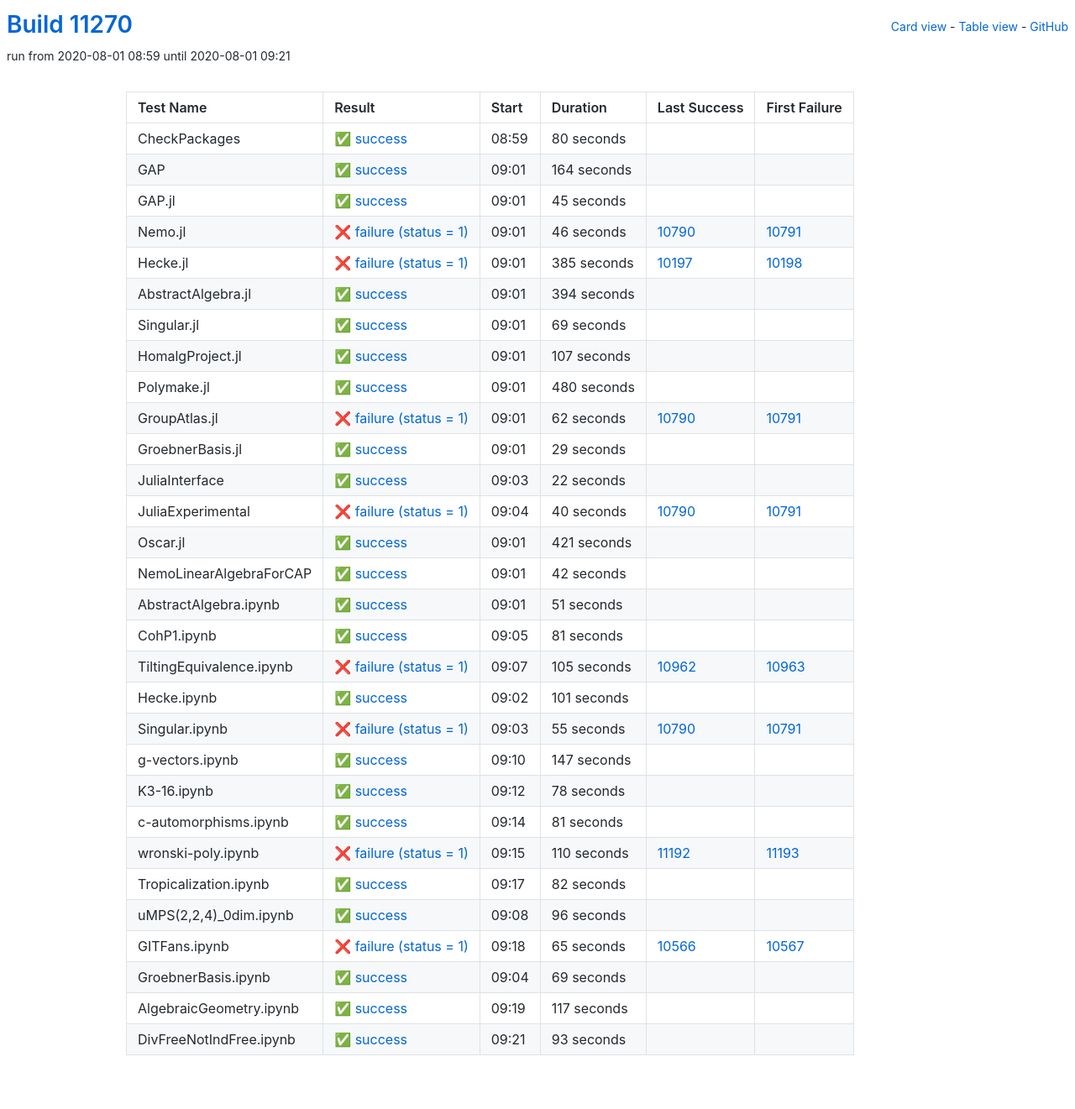
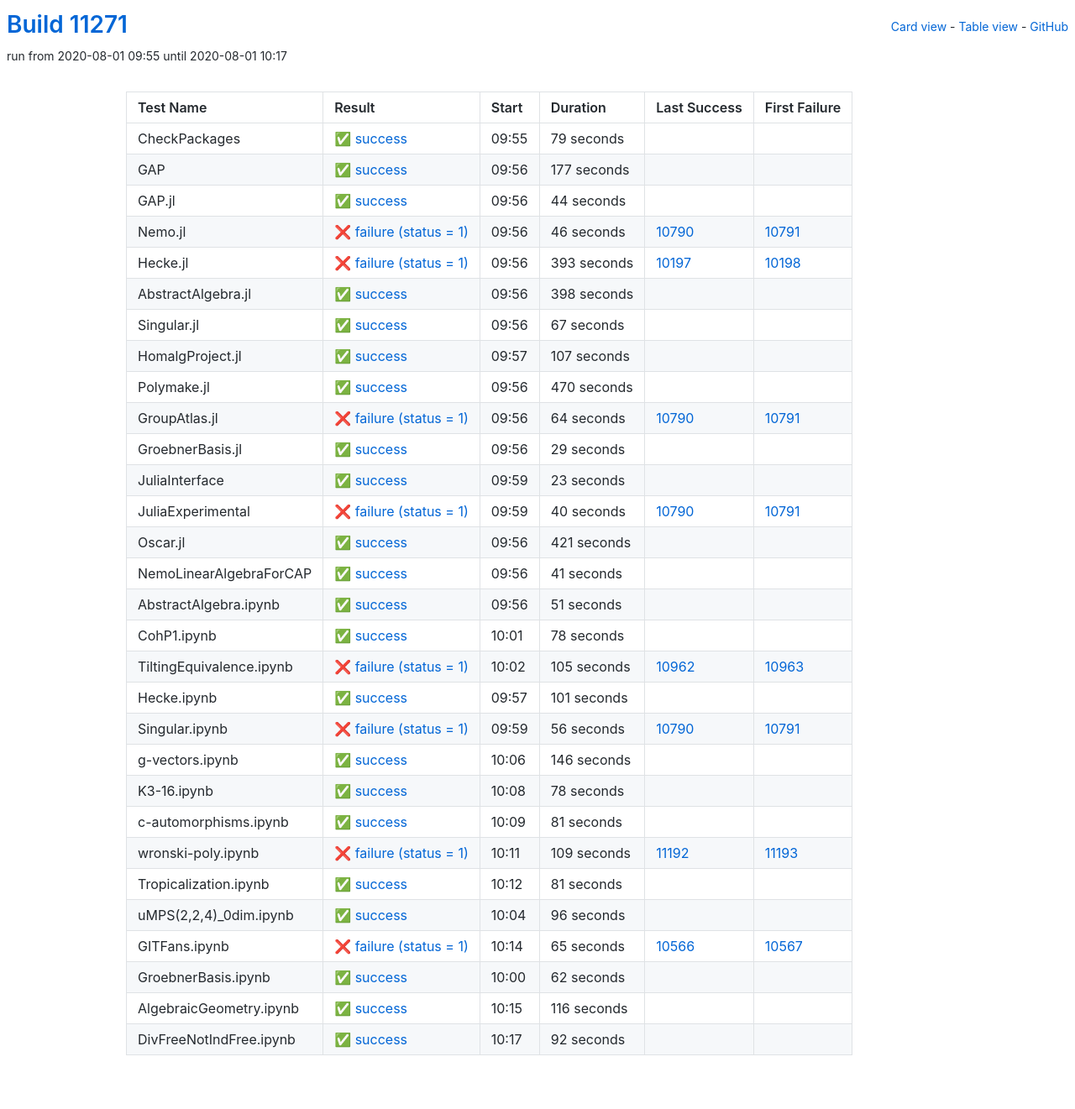
Before and after one commit to oscar-system/oscar-ci-status, a Jekyll site: the page built from table.html, in a window 1280 px wide. Shown: the whole page at 84% size. Built offline with Jekyll 4.4.1, drawn with Linux system fonts in a browser that asks for light colours.

Commit message:
Build #11271

```diff
--- a/_data/ci.yml
+++ b/_data/ci.yml
@@ -1,6 +1,6 @@
 ---
-build: 11270
-build_url: https://oscarci.mathematik.uni-kl.de/job/oscar/11270/
+build: 11271
+build_url: https://oscarci.mathematik.uni-kl.de/job/oscar/11271/
 job: oscar
 organization: oscar-system
 repo: oscar-ci-status
@@ -8,44 +8,44 @@
 tests:
 - name: CheckPackages
   id: checkpackages
-  log: https://oscarci.mathematik.uni-kl.de/job/oscar/11270/artifact/logs/build-11270/CheckPackages.log
-  start: 2020-08-01 08:59
+  log: https://oscarci.mathematik.uni-kl.de/job/oscar/11271/artifact/logs/build-11271/CheckPackages.log
+  start: 2020-08-01 09:55
   success: true
   exitcode: 0
   status: success
-  duration: 80
+  duration: 79
   last_success: false
   last_success_url:
   first_failure: false
   first_failure_url:
 - name: GAP
   id: gap
-  log: https://oscarci.mathematik.uni-kl.de/job/oscar/11270/artifact/logs/build-11270/GAP.log
-  start: 2020-08-01 09:01
+  log: https://oscarci.mathematik.uni-kl.de/job/oscar/11271/artifact/logs/build-11271/GAP.log
+  start: 2020-08-01 09:56
   success: true
   exitcode: 0
   status: success
-  duration: 164
+  duration: 177
   last_success: false
   last_success_url:
   first_failure: false
   first_failure_url:
 - name: GAP.jl
   id: gap-jl
-  log: https://oscarci.mathematik.uni-kl.de/job/oscar/11270/artifact/logs/build-11270/GAP.jl.log
-  start: 2020-08-01 09:01
+  log: https://oscarci.mathematik.uni-kl.de/job/oscar/11271/artifact/logs/build-11271/GAP.jl.log
+  start: 2020-08-01 09:56
   success: true
   exitcode: 0
   status: success
-  duration: 45
+  duration: 44
   last_success: false
   last_success_url:
   first_failure: false
   first_failure_url:
 - name: Nemo.jl
   id: nemo-jl
-  log: https://oscarci.mathematik.uni-kl.de/job/oscar/11270/artifact/logs/build-11270/Nemo.jl.log
-  start: 2020-08-01 09:01
+  log: https://oscarci.mathematik.uni-kl.de/job/oscar/11271/artifact/logs/build-11271/Nemo.jl.log
+  start: 2020-08-01 09:56
   success: false
   exitcode: 1
   status: failure
@@ -56,44 +56,44 @@
   first_failure_url: https://oscarci.mathematik.uni-kl.de/job/oscar/10791/
 - name: Hecke.jl
   id: hecke-jl
-  log: https://oscarci.mathematik.uni-kl.de/job/oscar/11270/artifact/logs/build-11270/Hecke.jl.log
-  start: 2020-08-01 09:01
+  log: https://oscarci.mathematik.uni-kl.de/job/oscar/11271/artifact/logs/build-11271/Hecke.jl.log
+  start: 2020-08-01 09:56
   success: false
   exitcode: 1
   status: failure
-  duration: 385
+  duration: 393
   last_success: 10197
   last_success_url: https://oscarci.mathematik.uni-kl.de/job/oscar/10197/
   first_failure: 10198
   first_failure_url: https://oscarci.mathematik.uni-kl.de/job/oscar/10198/
 - name: AbstractAlgebra.jl
   id: abstractalgebra-jl
-  log: https://oscarci.mathematik.uni-kl.de/job/oscar/11270/artifact/logs/build-11270/AbstractAlgebra.jl.log
-  start: 2020-08-01 09:01
+  log: https://oscarci.mathematik.uni-kl.de/job/oscar/11271/artifact/logs/build-11271/AbstractAlgebra.jl.log
+  start: 2020-08-01 09:56
   success: true
   exitcode: 0
   status: success
-  duration: 394
+  duration: 398
   last_success: false
   last_success_url:
   first_failure: false
   first_failure_url:
 - name: Singular.jl
   id: singular-jl
-  log: https://oscarci.mathematik.uni-kl.de/job/oscar/11270/artifact/logs/build-11270/Singular.jl.log
-  start: 2020-08-01 09:01
+  log: https://oscarci.mathematik.uni-kl.de/job/oscar/11271/artifact/logs/build-11271/Singular.jl.log
+  start: 2020-08-01 09:56
   success: true
   exitcode: 0
   status: success
-  duration: 69
+  duration: 67
   last_success: false
   last_success_url:
   first_failure: false
   first_failure_url:
 - name: HomalgProject.jl
   id: homalgproject-jl
-  log: https://oscarci.mathematik.uni-kl.de/job/oscar/11270/artifact/logs/build-11270/HomalgProject.jl.log
-  start: 2020-08-01 09:01
+  log: https://oscarci.mathematik.uni-kl.de/job/oscar/11271/artifact/logs/build-11271/HomalgProject.jl.log
+  start: 2020-08-01 09:57
   success: true
   exitcode: 0
   status: success
@@ -104,32 +104,32 @@
   first_failure_url:
 - name: Polymake.jl
   id: polymake-jl
-  log: https://oscarci.mathematik.uni-kl.de/job/oscar/11270/artifact/logs/build-11270/Polymake.jl.log
-  start: 2020-08-01 09:01
+  log: https://oscarci.mathematik.uni-kl.de/job/oscar/11271/artifact/logs/build-11271/Polymake.jl.log
+  start: 2020-08-01 09:56
   success: true
   exitcode: 0
   status: success
-  duration: 480
+  duration: 470
   last_success: false
   last_success_url:
   first_failure: false
   first_failure_url:
 - name: GroupAtlas.jl
   id: groupatlas-jl
-  log: https://oscarci.mathematik.uni-kl.de/job/oscar/11270/artifact/logs/build-11270/GroupAtlas.jl.log
-  start: 2020-08-01 09:01
+  log: https://oscarci.mathematik.uni-kl.de/job/oscar/11271/artifact/logs/build-11271/GroupAtlas.jl.log
+  start: 2020-08-01 09:56
   success: false
   exitcode: 1
   status: failure
-  duration: 62
+  duration: 64
   last_success: 10790
   last_success_url: https://oscarci.mathematik.uni-kl.de/job/oscar/10790/
   first_failure: 10791
   first_failure_url: https://oscarci.mathematik.uni-kl.de/job/oscar/10791/
 - name: GroebnerBasis.jl
   id: groebnerbasis-jl
-  log: https://oscarci.mathematik.uni-kl.de/job/oscar/11270/artifact/logs/build-11270/GroebnerBasis.jl.log
-  start: 2020-08-01 09:01
+  log: https://oscarci.mathematik.uni-kl.de/job/oscar/11271/artifact/logs/build-11271/GroebnerBasis.jl.log
+  start: 2020-08-01 09:56
   success: true
   exitcode: 0
   status: success
@@ -140,20 +140,20 @@
   first_failure_url:
 - name: JuliaInterface
   id: juliainterface
-  log: https://oscarci.mathematik.uni-kl.de/job/oscar/11270/artifact/logs/build-11270/JuliaInterface.log
-  start: 2020-08-01 09:03
+  log: https://oscarci.mathematik.uni-kl.de/job/oscar/11271/artifact/logs/build-11271/JuliaInterface.log
+  start: 2020-08-01 09:59
   success: true
   exitcode: 0
   status: success
-  duration: 22
+  duration: 23
   last_success: false
   last_success_url:
   first_failure: false
   first_failure_url:
 - name: JuliaExperimental
   id: juliaexperimental
-  log: https://oscarci.mathematik.uni-kl.de/job/oscar/11270/artifact/logs/build-11270/JuliaExperimental.log
-  start: 2020-08-01 09:04
+  log: https://oscarci.mathematik.uni-kl.de/job/oscar/11271/artifact/logs/build-11271/JuliaExperimental.log
+  start: 2020-08-01 09:59
   success: false
   exitcode: 1
   status: failure
@@ -164,8 +164,8 @@
   first_failure_url: https://oscarci.mathematik.uni-kl.de/job/oscar/10791/
 - name: Oscar.jl
   id: oscar-jl
-  log: https://oscarci.mathematik.uni-kl.de/job/oscar/11270/artifact/logs/build-11270/Oscar.jl.log
-  start: 2020-08-01 09:01
+  log: https://oscarci.mathematik.uni-kl.de/job/oscar/11271/artifact/logs/build-11271/Oscar.jl.log
+  start: 2020-08-01 09:56
   success: true
   exitcode: 0
   status: success
@@ -176,20 +176,20 @@
   first_failure_url:
 - name: NemoLinearAlgebraForCAP
   id: nemolinearalgebraforcap
-  log: https://oscarci.mathematik.uni-kl.de/job/oscar/11270/artifact/logs/build-11270/NemoLinearAlgebraForCAP.log
-  start: 2020-08-01 09:01
+  log: https://oscarci.mathematik.uni-kl.de/job/oscar/11271/artifact/logs/build-11271/NemoLinearAlgebraForCAP.log
+  start: 2020-08-01 09:56
   success: true
   exitcode: 0
   status: success
-  duration: 42
+  duration: 41
   last_success: false
   last_success_url:
   first_failure: false
   first_failure_url:
 - name: AbstractAlgebra.ipynb
   id: abstractalgebra-ipynb
-  log: https://oscarci.mathematik.uni-kl.de/job/oscar/11270/artifact/logs/build-11270/AbstractAlgebra.ipynb.log
-  start: 2020-08-01 09:01
+  log: https://oscarci.mathematik.uni-kl.de/job/oscar/11271/artifact/logs/build-11271/AbstractAlgebra.ipynb.log
+  start: 2020-08-01 09:56
   success: true
   exitcode: 0
   status: success
@@ -200,20 +200,20 @@
   first_failure_url:
 - name: CohP1.ipynb
   id: cohp1-ipynb
-  log: https://oscarci.mathematik.uni-kl.de/job/oscar/11270/artifact/logs/build-11270/CohP1.ipynb.log
-  start: 2020-08-01 09:05
+  log: https://oscarci.mathematik.uni-kl.de/job/oscar/11271/artifact/logs/build-11271/CohP1.ipynb.log
+  start: 2020-08-01 10:01
   success: true
   exitcode: 0
   status: success
-  duration: 81
+  duration: 78
   last_success: false
   last_success_url:
   first_failure: false
   first_failure_url:
 - name: TiltingEquivalence.ipynb
   id: tiltingequivalence-ipynb
-  log: https://oscarci.mathematik.uni-kl.de/job/oscar/11270/artifact/logs/build-11270/TiltingEquivalence.ipynb.log
-  start: 2020-08-01 09:07
+  log: https://oscarci.mathematik.uni-kl.de/job/oscar/11271/artifact/logs/build-11271/TiltingEquivalence.ipynb.log
+  start: 2020-08-01 10:02
   success: false
   exitcode: 1
   status: failure
@@ -224,8 +224,8 @@
   first_failure_url: https://oscarci.mathematik.uni-kl.de/job/oscar/10963/
 - name: Hecke.ipynb
   id: hecke-ipynb
-  log: https://oscarci.mathematik.uni-kl.de/job/oscar/11270/artifact/logs/build-11270/Hecke.ipynb.log
-  start: 2020-08-01 09:02
+  log: https://oscarci.mathematik.uni-kl.de/job/oscar/11271/artifact/logs/build-11271/Hecke.ipynb.log
+  start: 2020-08-01 09:57
   success: true
   exitcode: 0
   status: success
@@ -236,32 +236,32 @@
   first_failure_url:
 - name: Singular.ipynb
   id: singular-ipynb
-  log: https://oscarci.mathematik.uni-kl.de/job/oscar/11270/artifact/logs/build-11270/Singular.ipynb.log
-  start: 2020-08-01 09:03
+  log: https://oscarci.mathematik.uni-kl.de/job/oscar/11271/artifact/logs/build-11271/Singular.ipynb.log
+  start: 2020-08-01 09:59
   success: false
   exitcode: 1
   status: failure
-  duration: 55
+  duration: 56
   last_success: 10790
   last_success_url: https://oscarci.mathematik.uni-kl.de/job/oscar/10790/
   first_failure: 10791
   first_failure_url: https://oscarci.mathematik.uni-kl.de/job/oscar/10791/
 - name: g-vectors.ipynb
   id: g-vectors-ipynb
-  log: https://oscarci.mathematik.uni-kl.de/job/oscar/11270/artifact/logs/build-11270/g-vectors.ipynb.log
-  start: 2020-08-01 09:10
+  log: https://oscarci.mathematik.uni-kl.de/job/oscar/11271/artifact/logs/build-11271/g-vectors.ipynb.log
+  start: 2020-08-01 10:06
   success: true
   exitcode: 0
   status: success
-  duration: 147
+  duration: 146
   last_success: false
   last_success_url:
   first_failure: false
   first_failure_url:
 - name: K3-16.ipynb
   id: k3-16-ipynb
-  log: https://oscarci.mathematik.uni-kl.de/job/oscar/11270/artifact/logs/build-11270/K3-16.ipynb.log
-  start: 2020-08-01 09:12
+  log: https://oscarci.mathematik.uni-kl.de/job/oscar/11271/artifact/logs/build-11271/K3-16.ipynb.log
+  start: 2020-08-01 10:08
   success: true
   exitcode: 0
   status: success
@@ -272,8 +272,8 @@
   first_failure_url:
 - name: c-automorphisms.ipynb
   id: c-automorphisms-ipynb
-  log: https://oscarci.mathematik.uni-kl.de/job/oscar/11270/artifact/logs/build-11270/c-automorphisms.ipynb.log
-  start: 2020-08-01 09:14
+  log: https://oscarci.mathematik.uni-kl.de/job/oscar/11271/artifact/logs/build-11271/c-automorphisms.ipynb.log
+  start: 2020-08-01 10:09
   success: true
   exitcode: 0
   status: success
@@ -284,32 +284,32 @@
   first_failure_url:
 - name: wronski-poly.ipynb
   id: wronski-poly-ipynb
-  log: https://oscarci.mathematik.uni-kl.de/job/oscar/11270/artifact/logs/build-11270/wronski-poly.ipynb.log
-  start: 2020-08-01 09:15
+  log: https://oscarci.mathematik.uni-kl.de/job/oscar/11271/artifact/logs/build-11271/wronski-poly.ipynb.log
+  start: 2020-08-01 10:11
   success: false
   exitcode: 1
   status: failure
-  duration: 110
+  duration: 109
   last_success: 11192
   last_success_url: https://oscarci.mathematik.uni-kl.de/job/oscar/11192/
   first_failure: 11193
   first_failure_url: https://oscarci.mathematik.uni-kl.de/job/oscar/11193/
 - name: Tropicalization.ipynb
   id: tropicalization-ipynb
-  log: https://oscarci.mathematik.uni-kl.de/job/oscar/11270/artifact/logs/build-11270/Tropicalization.ipynb.log
-  start: 2020-08-01 09:17
+  log: https://oscarci.mathematik.uni-kl.de/job/oscar/11271/artifact/logs/build-11271/Tropicalization.ipynb.log
+  start: 2020-08-01 10:12
   success: true
   exitcode: 0
   status: success
-  duration: 82
+  duration: 81
   last_success: false
   last_success_url:
   first_failure: false
   first_failure_url:
 - name: uMPS(2,2,4)_0dim.ipynb
   id: umps-2-2-4-0dim-ipynb
-  log: https://oscarci.mathematik.uni-kl.de/job/oscar/11270/artifact/logs/build-11270/uMPS-2-2-4-_0dim.ipynb.log
-  start: 2020-08-01 09:08
+  log: https://oscarci.mathematik.uni-kl.de/job/oscar/11271/artifact/logs/build-11271/uMPS-2-2-4-_0dim.ipynb.log
+  start: 2020-08-01 10:04
   success: true
   exitcode: 0
   status: success
@@ -320,8 +320,8 @@
   first_failure_url:
 - name: GITFans.ipynb
   id: gitfans-ipynb
-  log: https://oscarci.mathematik.uni-kl.de/job/oscar/11270/artifact/logs/build-11270/GITFans.ipynb.log
-  start: 2020-08-01 09:18
+  log: https://oscarci.mathematik.uni-kl.de/job/oscar/11271/artifact/logs/build-11271/GITFans.ipynb.log
+  start: 2020-08-01 10:14
   success: false
   exitcode: 1
   status: failure
@@ -332,36 +332,36 @@
   first_failure_url: https://oscarci.mathematik.uni-kl.de/job/oscar/10567/
 - name: GroebnerBasis.ipynb
   id: groebnerbasis-ipynb
-  log: https://oscarci.mathematik.uni-kl.de/job/oscar/11270/artifact/logs/build-11270/GroebnerBasis.ipynb.log
-  start: 2020-08-01 09:04
+  log: https://oscarci.mathematik.uni-kl.de/job/oscar/11271/artifact/logs/build-11271/GroebnerBasis.ipynb.log
+  start: 2020-08-01 10:00
   success: true
   exitcode: 0
   status: success
-  duration: 69
+  duration: 62
   last_success: false
   last_success_url:
   first_failure: false
   first_failure_url:
 - name: AlgebraicGeometry.ipynb
   id: algebraicgeometry-ipynb
-  log: https://oscarci.mathematik.uni-kl.de/job/oscar/11270/artifact/logs/build-11270/AlgebraicGeometry.ipynb.log
-  start: 2020-08-01 09:19
+  log: https://oscarci.mathematik.uni-kl.de/job/oscar/11271/artifact/logs/build-11271/AlgebraicGeometry.ipynb.log
+  start: 2020-08-01 10:15
   success: true
   exitcode: 0
   status: success
-  duration: 117
+  duration: 116
   last_success: false
   last_success_url:
   first_failure: false
   first_failure_url:
 - name: DivFreeNotIndFree.ipynb
   id: divfreenotindfree-ipynb
-  log: https://oscarci.mathematik.uni-kl.de/job/oscar/11270/artifact/logs/build-11270/DivFreeNotIndFree.ipynb.log
-  start: 2020-08-01 09:21
+  log: https://oscarci.mathematik.uni-kl.de/job/oscar/11271/artifact/logs/build-11271/DivFreeNotIndFree.ipynb.log
+  start: 2020-08-01 10:17
   success: true
   exitcode: 0
   status: success
-  duration: 93
+  duration: 92
   last_success: false
   last_success_url:
   first_failure: false
```
Also changed, not shown: README.md.
